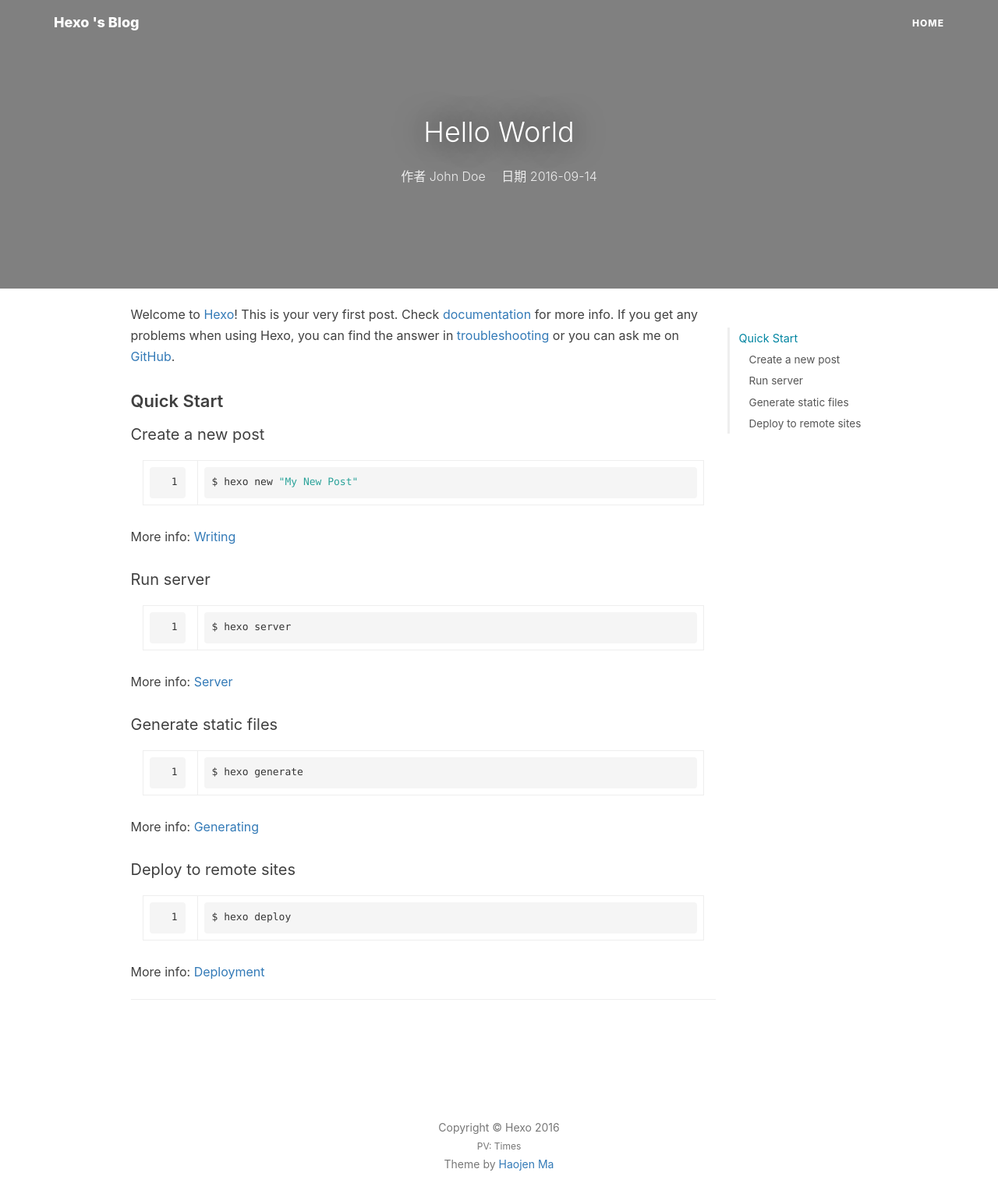
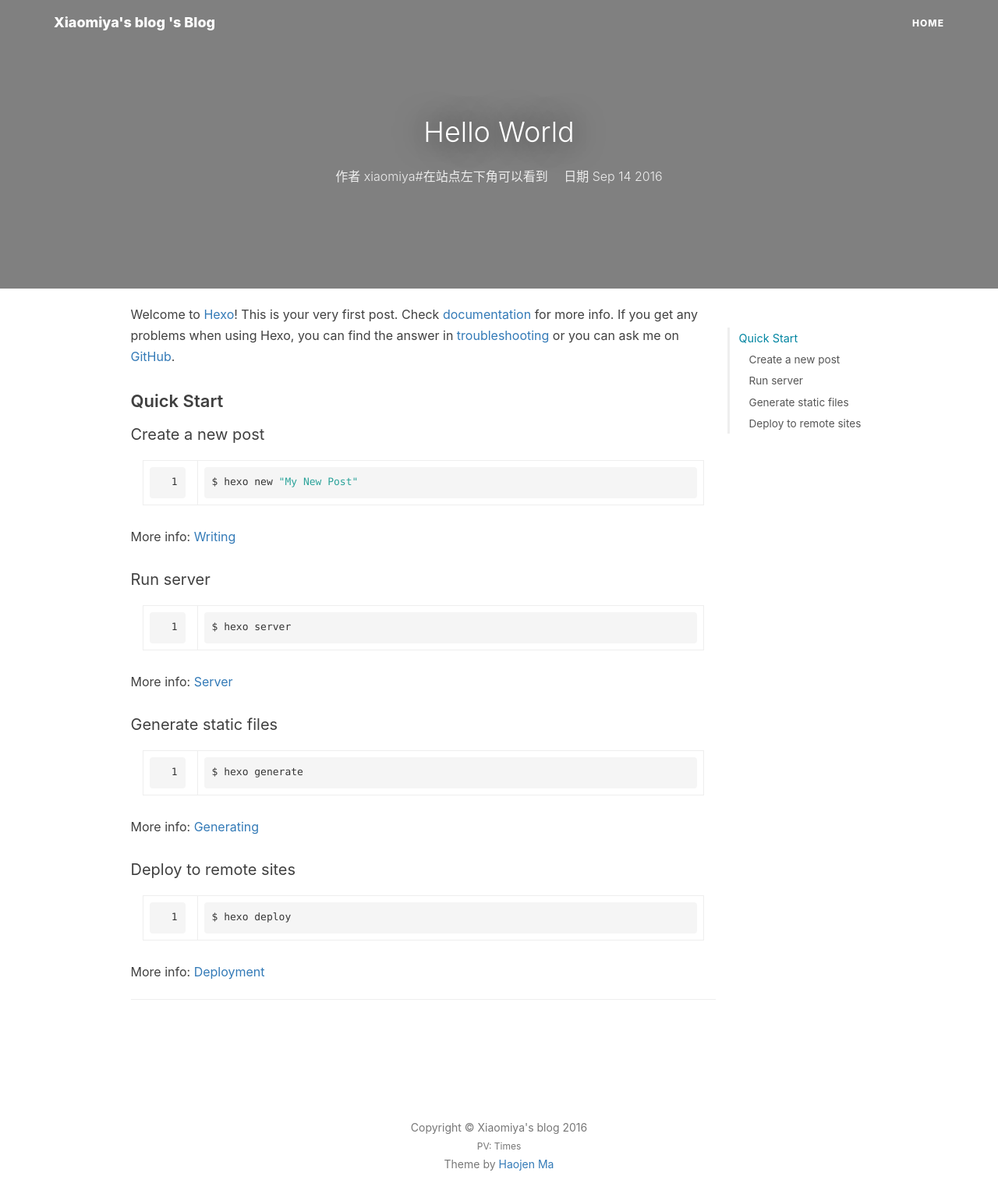
Before and after one commit to zhouzq-thu/zhouzq-thu.github.io, a plain HTML site: page 2016/09/14/hello-world/index.html in a window 1280 px wide. Shown: the whole page at 78% size. Drawn offline with nearby package versions, Linux system fonts and the light colour scheme; some packages are replaced by stand-ins of ours; a script that the page names is missing.

Commit message:
Site updated: 2016-09-21 00:02:54

```diff
--- a/2016/09/14/hello-world/index.html
+++ b/2016/09/14/hello-world/index.html
@@ -6,14 +6,14 @@
     <meta charset="utf-8">
     <meta http-equiv="X-UA-Compatible" content="IE=edge">
     <meta name="viewport" content="width=device-width, initial-scale=1">
-    <meta name="description" content="null">
+    <meta name="description" content="Walk steps step by step">
     <meta name="keyword" content="undefined">
     <meta name="theme-color" content="#600090">
     <meta name="msapplication-navbutton-color" content="#600090">
     <meta name="apple-mobile-web-app-capable" content="yes">
     <meta name="apple-mobile-web-app-status-bar-style" content="#600090">
     <link rel="shortcut icon" href="https://cdn4.iconfinder.com/data/icons/ionicons/512/icon-person-128.png">
-    <link rel="alternate" type="application/atom+xml" title="Hexo" href="/atom.xml">
+    <link rel="alternate" type="application/atom+xml" title="Xiaomiya&#39;s blog" href="/atom.xml">
     <link rel="stylesheet" href="//cdnjs.cloudflare.com/ajax/libs/animate.css/3.5.2/animate.min.css">
     <link rel="stylesheet" href="//cdn.bootcss.com/font-awesome/4.6.3/css/font-awesome.css">
     <title>
@@ -56,7 +56,7 @@
             </button>
             <a class="navbar-brand animated pulse" href="/">
                 <span class="brand-logo">
-                    Hexo
+                    Xiaomiya&#39;s blog
                 </span>
                 's Blog
             </a>
@@ -139,9 +139,9 @@
                     <h1>Hello World</h1>
 
                     <span class="meta">
-                         作者 John Doe
+                         作者 xiaomiya#在站点左下角可以看到
                         <span>
-                          日期 2016-09-14
+                          日期 Sep 14 2016
                          </span>
                     </span>
                     <div class="tags text-center">
@@ -241,7 +241,7 @@
 
                 </ul>
                 <p class="copyright text-muted">
-                    Copyright &copy; Hexo 2016
+                    Copyright &copy; Xiaomiya&#39;s blog 2016
                     <br>
                     <span id="busuanzi_container_site_pv" style="font-size: 12px;">PV: <span id="busuanzi_value_site_pv"></span> Times</span>
                     <br>
```
Also changed, not shown: archives/2016/09/index.html (+4 -4 lines), archives/2016/index.html (+4 -4 lines), archives/index.html (+4 -4 lines), index.html (+7 -7 lines).
